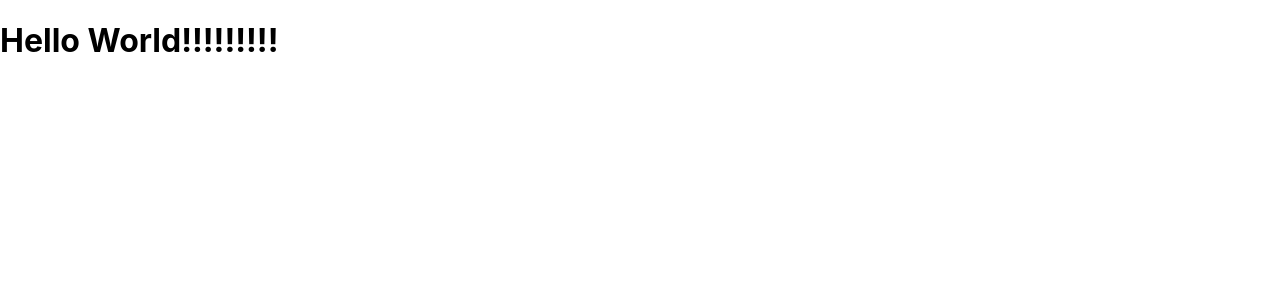
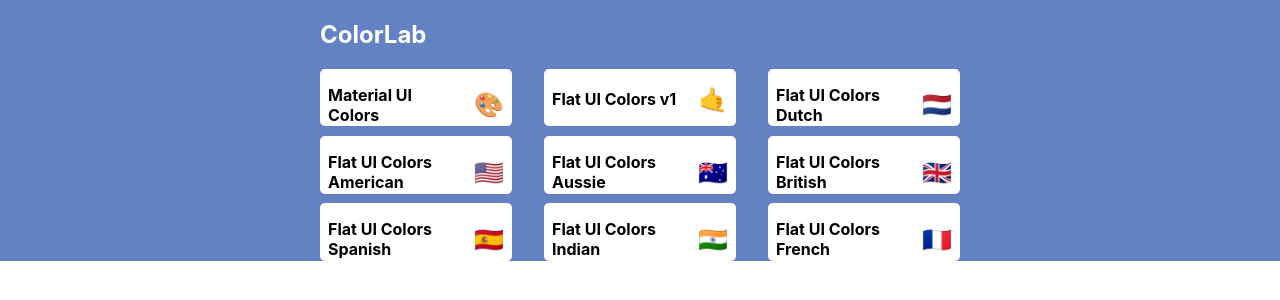
Before and after one commit to MedAli5543/colorLab, a React (Create React App) app: page / in a window 1280 px wide. Shown: the top 300 px of the page. Built offline with nearby package versions, Linux system fonts and the light colour scheme.

Commit message:
add and style paletteList component

```diff
--- a/package.json
+++ b/package.json
@@ -5,6 +5,7 @@
   "dependencies": {
     "@material-ui/core": "^4.1.0",
     "@material-ui/icons": "^4.1.0",
+    "@material-ui/styles": "^4.1.1",
     "chroma-js": "^2.0.3",
     "rc-slider": "^8.6.13",
     "react": "^16.8.6",
--- a/src/App.js
+++ b/src/App.js
@@ -2,6 +2,7 @@
 import {Route, Switch} from 'react-router-dom';
 import "./styles/App.css";
 import Palette from './components/Palette';
+import PaletteList from './components/PaletteList';
 import seedColors from './seedColors';
 import { generatePalette } from './colorHelpers';
 
@@ -14,7 +15,7 @@
   render() {
     return (
       <Switch>
-        <Route exact path="/" render={() => <h1>Hello World!!!!!!!!!</h1>}/>
+        <Route exact path="/" render={() => <PaletteList palettes={seedColors} />}/>
         <Route
           exact
           path="/palette/:id"
--- /dev/null
+++ b/src/components/MiniPalette.js
@@ -0,0 +1,43 @@
+import React from 'react';
+import {withStyles} from "@material-ui/styles";
+
+const styles = {
+    root: {
+        backgroundColor: "white",
+        borderRadius: "5px",
+        padding: ".5rem",
+        position: "relative",
+        overflow: "hidden",
+        "&:hover": {
+            cursor: "pointer"
+        }
+    },
+    colors: {
+        backgroundColor: "grey"
+    },
+    title: {
+        display: 'flex',
+        justifyContent: 'space-between',
+        alignItems: 'center',
+        margin: '0',
+        color: "black",
+        paddingTop: ".5rem",
+        fontSize: "1rem",
+        position: "relative"
+    },
+    emoji: {
+        marginLeft: ".5rem",
+        fontSize: "1.5rem"
+    }
+}
+
+const MiniPalette = ({classes, paletteName, emoji}) => {
+    return (
+        <div className={classes.root}>
+            <div className={classes.colors}></div>
+            <h5 className={classes.title}>{paletteName} <span className={classes.emoji}>{emoji}</span></h5>
+        </div>
+    )
+}
+
+export default withStyles(styles)(MiniPalette);
--- a/src/components/NavBar.js
+++ b/src/components/NavBar.js
@@ -1,4 +1,5 @@
 import React from 'react';
+import {Link} from 'react-router-dom';
 import Slider from 'rc-slider';
 import Select from '@material-ui/core/Select';
 import Snackbar from '@material-ui/core/Snackbar';
@@ -33,7 +34,7 @@
         return (
             <header className="navbar">
                 <div className="logo">
-                    <a href="/" >ColorLab</a>
+                    <Link to="/">ColorLab</Link>
                 </div>
                 <div className="slider-container">
                     <span>Level: {level}</span>
--- a/src/components/Palette.js
+++ b/src/components/Palette.js
@@ -33,10 +33,6 @@
                     setColorFormat={this.setColorFormat}
                 />
                 <div className="palette-colors">{colorBoxes}</div>
-                <footer className="palette-footer">
-                    {paletteName}
-                    <span className="emoji">{emoji}</span>
-                </footer>
             </div>
         )
     }
--- /dev/null
+++ b/src/components/PaletteList.js
@@ -0,0 +1,53 @@
+import React from 'react';
+import MiniPalette from "./MiniPalette";
+import {Link} from "react-router-dom";
+import {withStyles} from '@material-ui/styles';
+
+const styles = {
+    root: {
+        backgroundColor: "#6282c4",
+        height: "100%",
+        display: 'flex',
+        alignItems: 'flex-start',
+        justifyContent: 'center',
+    },
+    container: {
+        width: "50%",
+        display: "flex",
+        alignItems: 'flex-start',
+        flexDirection: 'column',
+        flexWrap: 'wrap'
+    },
+    nav: {
+        display: "flex",
+        width: "100%",
+        justifyContent: "space-between",
+        color: "white"
+    },
+    palettes: {
+        width: "100%",
+        display: "grid",
+        gridTemplateColumns: "repeat(3, 30%)",
+        gridGap: "5%"
+    }
+}
+
+class PaletteList extends React.Component {
+    render() {
+        const {palettes, classes} = this.props;
+        return (
+            <div className={classes.root}>
+                <div className={classes.container}>
+                    <nav className={classes.nav}>
+                        <h1>ColorLab</h1>
+                    </nav>
+                    <div className={classes.palettes}>
+                        {palettes.map(palette => <MiniPalette {...palette} />)}
+                    </div>
+                </div>
+            </div>
+        )
+    }
+}
+
+export default withStyles(styles)(PaletteList);
--- a/src/styles/App.css
+++ b/src/styles/App.css
@@ -10,5 +10,4 @@
 
 body {
     background-color: #ffffff;
-    overflow: hidden;
 }
--- a/src/styles/Palette.css
+++ b/src/styles/Palette.css
@@ -1,24 +1,10 @@
 .palette {
     height: 100vh;
+    overflow: hidden;
 }
 
 .palette-colors {
-    height: 87vh;
+    height: 93vh;
     display: flex;
     flex-wrap: wrap;
 }
-
-.palette-footer {
-    background-color: #FFF;
-    height: 6vh;
-    display: flex;
-    justify-content: flex-end;
-    align-items: center;
-    font-weight: 600;
-    text-align: center;
-}
-
-.emoji {
-    font-size: 1.5rem;
-    margin: 1rem;
-}
```
Also changed, not shown: 1 other file (tests, documents, lock files or other folders).
